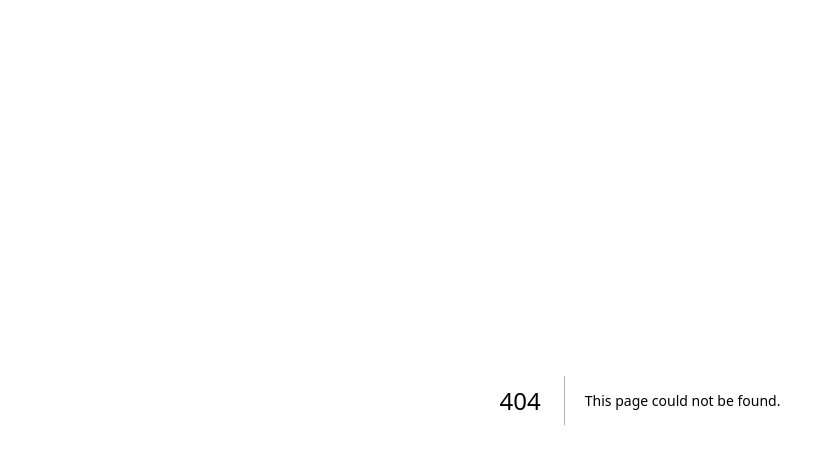
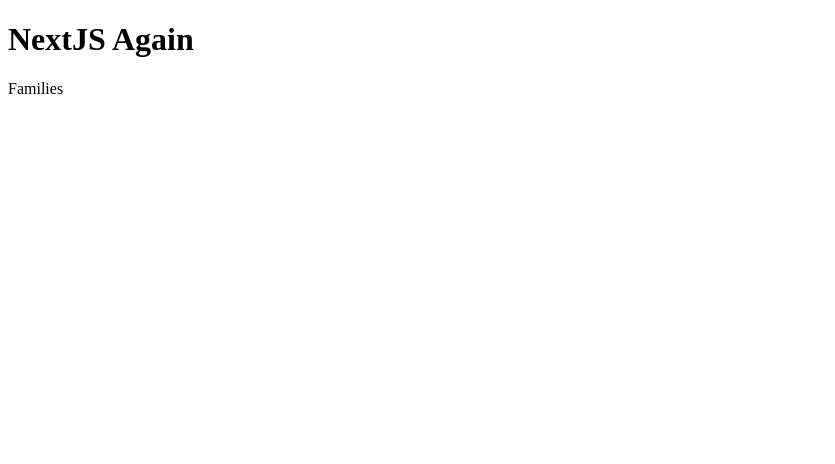
Before and after one commit to pollyjean/next-again, a Next.js app: page /about-us/company/families in a window 1280 px wide. Before the commit this address had no page. Shown: the top 464 px of the page, without its empty margins (0-835 px from the left). Built offline with nearby package versions, Linux system fonts and the light colour scheme.

Commit message:
add pages and create not-found

```diff
--- /dev/null
+++ b/app/about-us/company/families/page.tsx
@@ -0,0 +1,5 @@
+export default function Families() {
+    return <section>
+        Families
+    </section>
+}
--- /dev/null
+++ b/app/about-us/company/story/page.tsx
@@ -0,0 +1,5 @@
+export default async function Story() {
+    return <section>
+        Story
+    </section>
+}
--- /dev/null
+++ b/app/about-us/page.tsx
@@ -0,0 +1,5 @@
+export default function AboutUs() {
+    return <section>
+        About Us
+    </section>
+}
--- a/app/layout.tsx
+++ b/app/layout.tsx
@@ -1,11 +1,25 @@
+import Link from "next/link";
+
+export const metadata = {
+    title: 'NextJS Again',
+    description: 'NextJS Again App',
+}
+
 export default function RootLayout({
     children,
 }: {
     children: React.ReactNode;
 }) {
     return (
-        <html>
-            <body>{children}</body>
+        <html lang="en">
+            <body>
+                <header>
+                    <h1>NextJS Again</h1>
+                </header>
+                <main>
+                    {children}
+                </main>
+            </body>
         </html>
     )
 }
--- /dev/null
+++ b/app/not-found.tsx
@@ -0,0 +1,3 @@
+export default function NotFound() {
+    return <section>404 Not Found</section>
+}
--- a/app/page.tsx
+++ b/app/page.tsx
@@ -1,3 +1,4 @@
-export default function Banana() {
-    return <h1>Hello NextJS for Banana</h1>
+
+export default async function Banana() {
+    return <section>Banana</section>
 }
```
